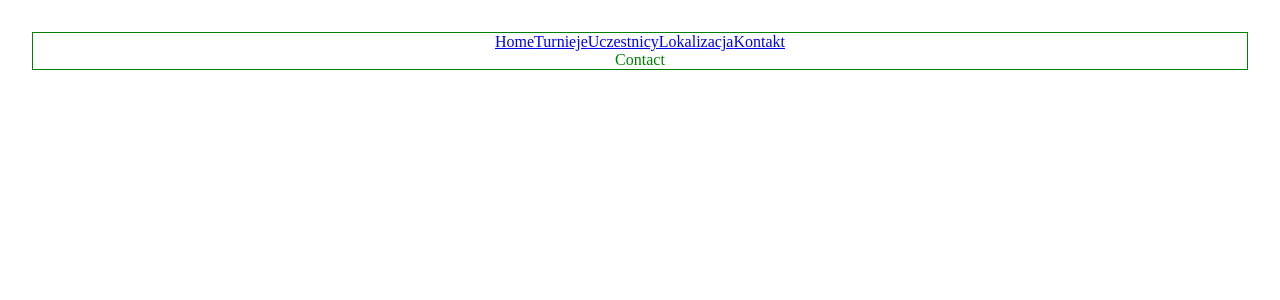
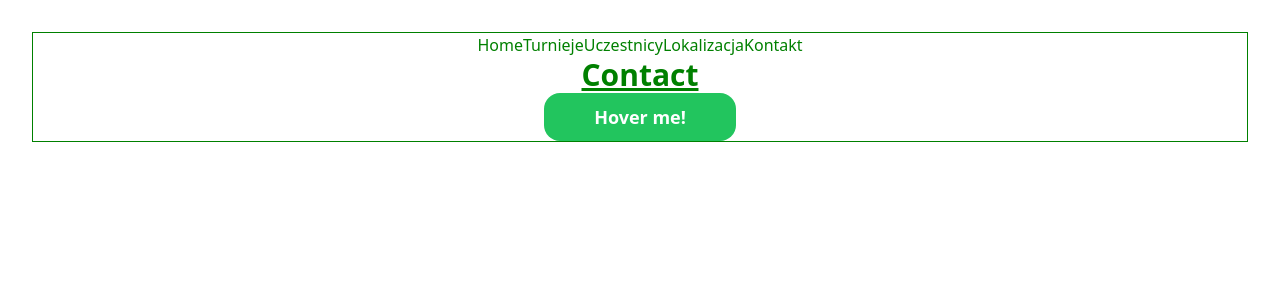
Before and after one commit to BartekNowicki/tournament-manager-fe, a React (Vite) app: page /contact in a window 1280 px wide. Shown: the top 300 px of the page. Built offline with nearby package versions, Linux system fonts and the light colour scheme.

Commit message:
First sample tailwind button

```diff
--- a/index.html
+++ b/index.html
@@ -3,6 +3,7 @@
   <head>
     <meta charset="UTF-8" />
     <meta name="viewport" content="width=device-width, initial-scale=1.0" />
+    <link href="/dist/output.css" rel="stylesheet">
   </head>
   <body>
     <div id="root"></div>
--- a/package.json
+++ b/package.json
@@ -10,6 +10,8 @@
     "test": "vitest"
   },
   "dependencies": {
+    "@headlessui/react": "^1.7.13",
+    "@heroicons/react": "^2.0.16",
     "@reduxjs/toolkit": "^1.9.3",
     "@types/react-datepicker": "^4.10.0",
     "@types/react-redux": "^7.1.25",
@@ -28,6 +30,7 @@
     "@typescript-eslint/eslint-plugin": "^5.54.1",
     "@typescript-eslint/parser": "^5.54.1",
     "@vitejs/plugin-react": "^3.1.0",
+    "autoprefixer": "^10.4.14",
     "eslint": "^8.2.0",
     "eslint-config-airbnb": "^19.0.4",
     "eslint-config-airbnb-typescript": "^17.0.0",
@@ -38,6 +41,7 @@
     "eslint-plugin-react": "^7.28.0",
     "eslint-plugin-react-hooks": "^4.3.0",
     "jsdom": "^21.1.1",
+    "postcss": "^8.4.21",
     "prettier": "^2.8.4",
     "tailwindcss": "^3.2.7",
     "typescript": "^4.9.3",
--- /dev/null
+++ b/postcss.config.cjs
@@ -0,0 +1,6 @@
+module.exports = {
+  plugins: {
+    tailwindcss: {},
+    autoprefixer: {},
+  },
+}
--- a/src/components/TournamentList.tsx
+++ b/src/components/TournamentList.tsx
@@ -13,7 +13,7 @@ const TournamentList: React.FunctionComponent<ITournamentListProps> = (
 
   return (
     <>
-      <p>this is a list of Tournaments</p>
+      <p>this is a list of Tournamentsssss</p>
       {tournaments.map((tournament) => (
         <Tournament
           key={tournament.id}
--- a/src/components/playerList.tsx
+++ b/src/components/playerList.tsx
@@ -11,7 +11,7 @@ const PlayerList: React.FunctionComponent<IPlayerListProps> = (props) => {
 
   return (
     <>
-      <p>this is a list of players</p>
+      <p className="py-4 flex">this is a list of players</p>
       {players.map((player) => (
         <Player
           key={player.id}
--- a/src/index.css
+++ b/src/index.css
@@ -0,0 +1,3 @@
+@tailwind base;
+@tailwind components;
+@tailwind utilities;
--- a/src/pages/Contact.tsx
+++ b/src/pages/Contact.tsx
@@ -1,5 +1,15 @@
+/* eslint-disable react/button-has-type */
+/* eslint-disable @typescript-eslint/no-empty-interface */
 export interface IContactProps {}
 
 export function Contact(props: IContactProps) {
-  return <div>Contact</div>;
+  return (
+    <>
+      <div className="text-3xl font-bold underline">Contact</div>
+      <button className="group rounded-2xl h-12 w-48 bg-green-500 font-bold text-lg text-white relative overflow-hidden">
+        Hover me!
+        <div className="absolute duration-300 inset-0 w-full h-full transition-all scale-0 group-hover:scale-100 group-hover:bg-white/30 rounded-2xl" />
+      </button>
+    </>
+  );
 }
--- /dev/null
+++ b/tailwind.config.cjs
@@ -0,0 +1,8 @@
+/** @type {import('tailwindcss').Config} */
+module.exports = {
+  content: ["./index.html", "./src/**/*.{js,ts,jsx,tsx}"],
+  theme: {
+    extend: {},
+  },
+  plugins: [],
+};
--- a/tsconfig.json
+++ b/tsconfig.json
@@ -16,6 +16,6 @@
     "noEmit": true,
     "jsx": "react-jsx"
   },
-  "include": ["src", ".eslintrc.cjs", "vite.config.ts"],
+  "include": ["src", ".eslintrc.cjs", "vite.config.ts", "tailwind.config.cjs"],
   "references": [{ "path": "./tsconfig.node.json" }]
 }
```
Also changed, not shown: 1 other file (tests, documents, lock files or other folders).
